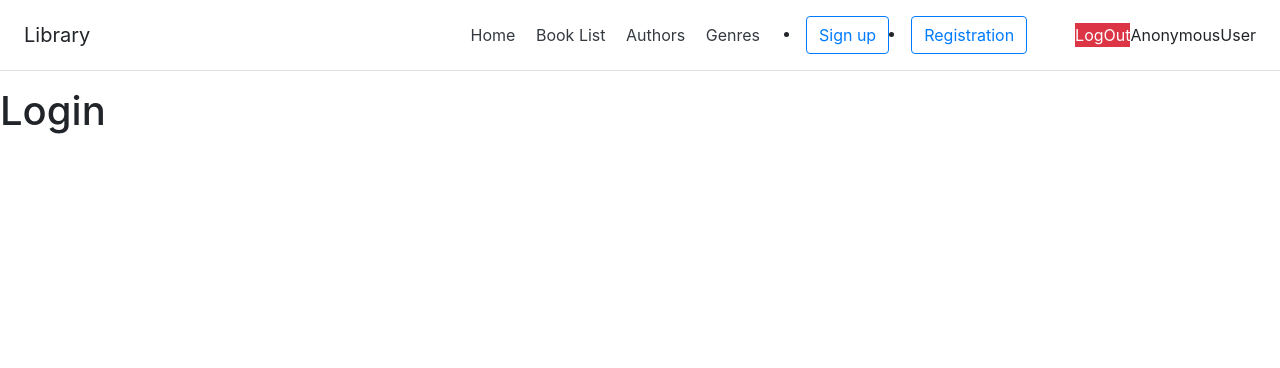
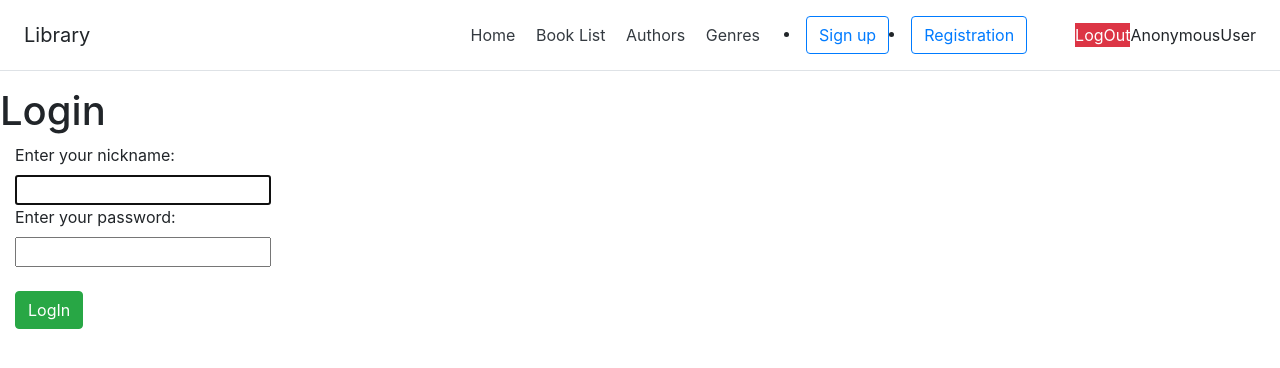
Before and after one commit to bykoviu/library, a Django app: page /login in a window 1280 px wide. Shown: the top 368 px of the page. Run offline with Django 3.2, Linux system fonts and the light colour scheme; some libraries are stand-ins or nearby versions.

Commit message:
workig on login-meh

```diff
--- a/library/catalog/forms.py
+++ b/library/catalog/forms.py
@@ -1,5 +1,5 @@
 from .models import Comment
-from django.forms import ModelForm, TextInput
+from django.forms import ModelForm, TextInput, CharField, PasswordInput, ValidationError
 from django.contrib.auth.forms import AuthenticationForm
 from django.contrib.auth.models import User
 
@@ -19,11 +19,31 @@ class CommentForm(ModelForm):
         }
 
 class AuthUserForm(AuthenticationForm, ModelForm):
+    password = CharField(widget=PasswordInput)
+
+    def __init__(self, *args, **kwargs):
+        super().__init__(*args, **kwargs)
+        self.fields['username'].label = 'Enter your nickname'
+        self.fields['password'].label = 'Enter your password'
+
+
+    def clean(self):
+        username = self.cleaned_data['username']
+        password = self.cleaned_data['password']
+        if not User.objects.filter(username=username).exists():
+            raise ValidationError(f'Пользователь {username} не зарегистрирован.')
+        user = User.objects.filter(username=username).first()
+        if user:
+            if not user.check_password(password):
+                raise ValidationError('Не верный пароль')
+        return self.cleaned_data
+
     class Meta:
         model = User
-        fields = ('username', 'password')
+        fields = ['username', 'password']
 
-class RegisterUserForm( ModelForm):
+
+class RegisterUserForm(ModelForm):
     class Meta:
         model = User
         fields = ('username', 'password')
--- a/library/catalog/templates/catalog/create_com.html
+++ b/library/catalog/templates/catalog/create_com.html
@@ -11,8 +11,8 @@ Create comment
        {% csrf_token %}
         {{ form.title }}<br>
         {{ form.comm }}<br>
-        <input type="text" placeholder="Enter" class="form-control">
-        <textarea placeholder="enter" class="form-control"></textarea>
+        <input type="text" name="itle" placeholder="Enter" class="form-control">
+        <textarea placeholder="enter" name="comm" class="form-control"></textarea>
         <button type="submit" class="btn btn-outline-primary">Add comment</button>
         <span>{{ error }}</span>
     </form>
--- a/library/catalog/templates/catalog/login.html
+++ b/library/catalog/templates/catalog/login.html
@@ -5,7 +5,14 @@
 
 <h1>Login</h1>
 
+<div class="col-4">
 
+    {{form}}
+    <form action="" method="POST">
+       {% csrf_token %}
+        <button type="submit"  class="btn btn-success mt-4">LogIn</button>
+    </form>
+</div>
 
 
 
--- a/library/catalog/views.py
+++ b/library/catalog/views.py
@@ -1,8 +1,8 @@
 from django.shortcuts import render, redirect
 from .models import Book, Author, BookInstance, Genre, Comment
 from django.views import generic
-from .forms import CommentForm, AuthUserForm, RegisterUserForm
-from django.contrib.auth.views import LoginView
+from .forms import CommentForm, RegisterUserForm, AuthUserForm
+from django.contrib.auth import authenticate, login
 from django.urls import reverse, reverse_lazy
 from django.contrib.auth.models import User
 
@@ -60,10 +60,29 @@ class AuthorDetailView(generic.DetailView):
 class GenreListView(generic.ListView):
     model = Genre
 
-class RegisterView(LoginView):
-    template_name = 'catalog/login.html'
-    form_class = AuthUserForm
-    success_url = reverse_lazy('base')
+class RegisterView(generic.View):
+
+    def get(self, request, *args, **kwargs):
+        form = AuthUserForm(request.POST or None)
+        context = {'form': form}
+        return render(request, 'catalog/login.html', context)
+
+    def post(self, request, *args, **kwargs):
+        form = AuthUserForm(request.POST or None)
+        if form.is_valid():
+            username = form.cleaned_data['username']
+            password = form.cleaned_data['password']
+            user = authenticate(username=username, password=password)
+            if user:
+                login(request, user)
+                return redirect('/')
+        return render(request, 'catalog/login.html', {'form': form})
+
+
+
+    # template_name = 'catalog/login.html'
+    # form_class = AuthUserForm
+    # success_url = reverse_lazy('base')
 
 class RegistrationView(generic.CreateView):
     model = User
```
Also changed, not shown: library/db.sqlite3.
